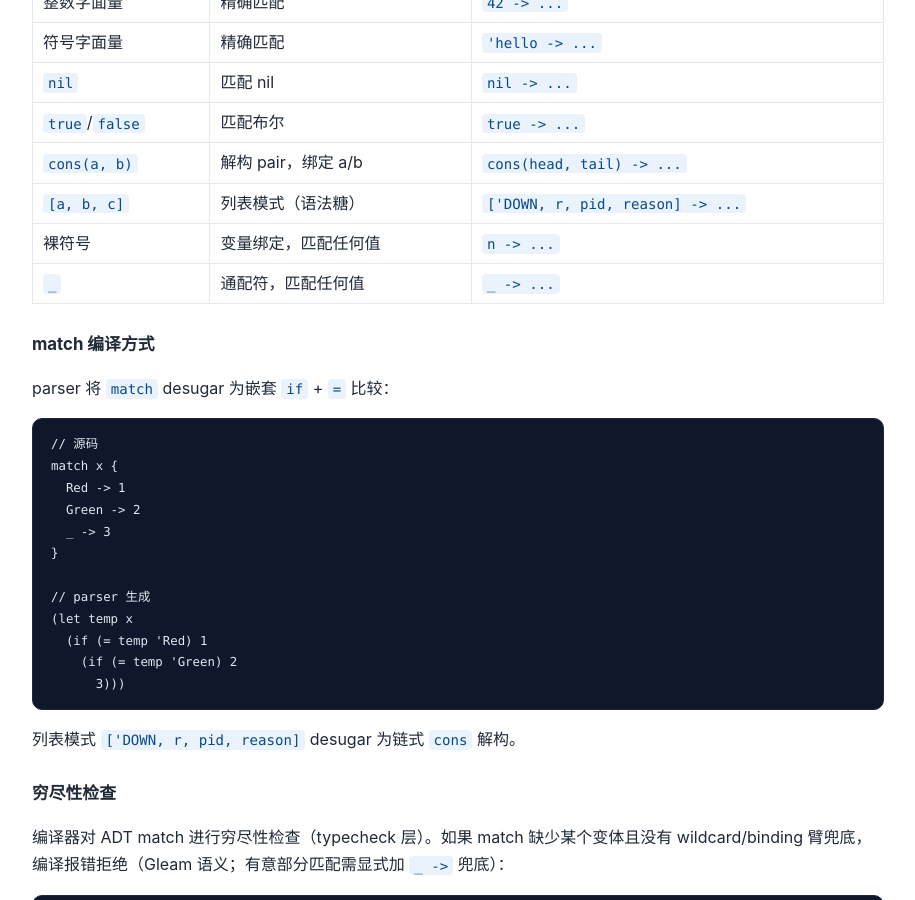
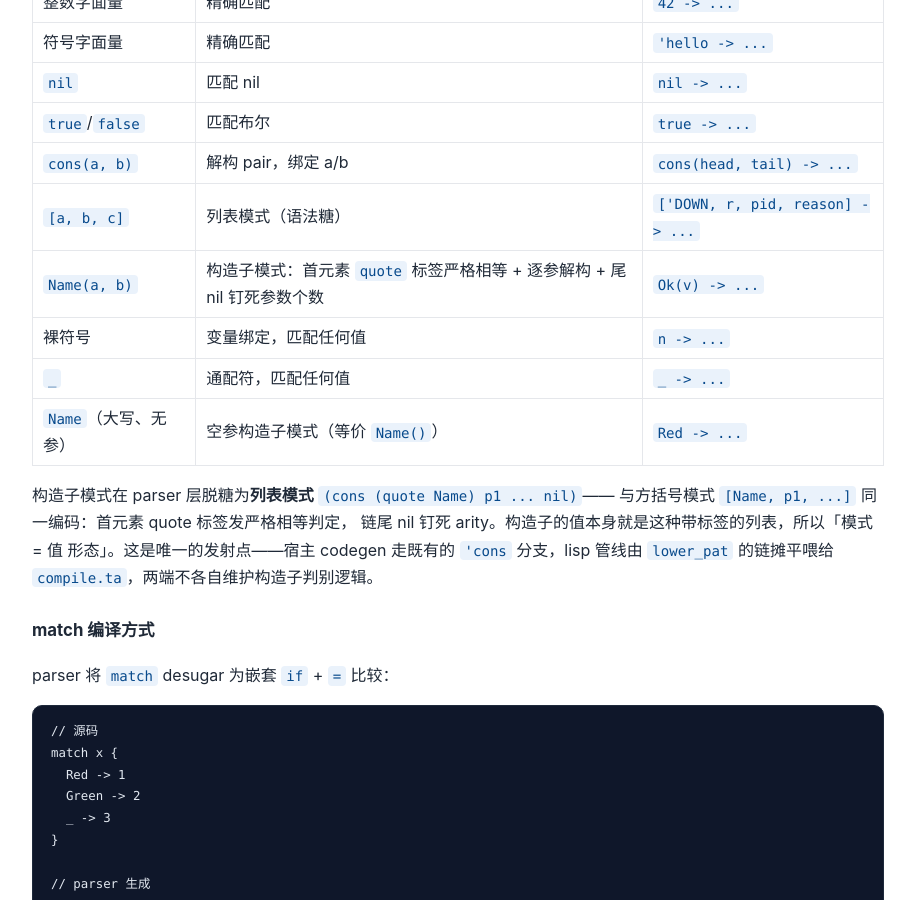
Before and after one commit to tiancaiamao/tinyactor, a Jekyll site: the page built from docs/ta-language-spec.md, in a window 1280 px wide and 900 px high, scrolled down 8991 px. Shown: the whole window, without its empty margins (182-1097 px from the left). Built offline with Jekyll 4.4.1, drawn with Linux system fonts in a browser that asks for light colours; our own code applies the rules of GitHub Pages for plain Markdown files.

Commit message:
ctor 模式在 parser 层脱糖为列表模式 —— 两端单一发射点，删专用 ctor 编译器
构造子模式 Name(p1..pN) 不再以裸符号头 (Name p1 .. pN) 进 AST，而是直接
脱糖为方括号模式的既有编码 (cons (quote Name) (cons p1 ... nil))。构造子的
值本身就是带 quote 标签的列表，模式即值形态：

- 宿主 codegen：走既有 'cons 分支，删除 compile_ctor_pattern /
  compile_ctor_args（约 40 行专用编译器）
- lisp 管线：lower_pat 的链摊平原样喂给 compile.ta，零改动 —— 两端不再
  各自维护构造子判别（修 #234：lispvm 跑 adt-multi-ctor 曾静默错值 1 1 1）
- typecheck：match_arm_ctor 认链形态的 quote 头；infer_list_pat 对
  quote 头链保持 unconstrained（与旧 bare-head 行为一致，否则 ADT 类型
  会被拉去和内置 list unify）
- parser-ast.ta 文档测试同步；spec 补构造子模式行与编码说明

验证：bootstrap 两遍编译产物 byte-identical；make test 222 过 0 挂；
compiler tests 44/44；bridge 36 过 0 挂；lispvm 侧 driver 产物
fixed-point 且与宿主 byte-identical；adt-multi-ctor / match_test /
pattern-* corpus 对拍 tavm 与 lispvm 输出一致。

```diff
--- a/docs/ta-language-spec.md
+++ b/docs/ta-language-spec.md
@@ -360,8 +360,16 @@ Guard 表达式可以引用 pattern 中绑定的变量（`n when n > 0 -> ...`
 | `true`/`false` | 匹配布尔 | `true -> ...` |
 | `cons(a, b)` | 解构 pair，绑定 a/b | `cons(head, tail) -> ...` |
 | `[a, b, c]` | 列表模式（语法糖） | `['DOWN, r, pid, reason] -> ...` |
+| `Name(a, b)` | 构造子模式：首元素 `quote` 标签严格相等 + 逐参解构 + 尾 nil 钉死参数个数 | `Ok(v) -> ...` |
 | 裸符号 | 变量绑定，匹配任何值 | `n -> ...` |
 | `_` | 通配符，匹配任何值 | `_ -> ...` |
+| `Name`（大写、无参） | 空参构造子模式（等价 `Name()`） | `Red -> ...` |
+
+构造子模式在 parser 层脱糖为**列表模式** `(cons (quote Name) p1 ... nil)`——
+与方括号模式 `[Name, p1, ...]` 同一编码：首元素 quote 标签发严格相等判定，
+链尾 nil 钉死 arity。构造子的值本身就是这种带标签的列表，所以「模式 = 值
+形态」。这是唯一的发射点——宿主 codegen 走既有的 `'cons` 分支，lisp 管线由
+`lower_pat` 的链摊平喂给 `compile.ta`，两端不各自维护构造子判别逻辑。
 
 ### match 编译方式
 
```
Also changed, not shown: 5 other files.
